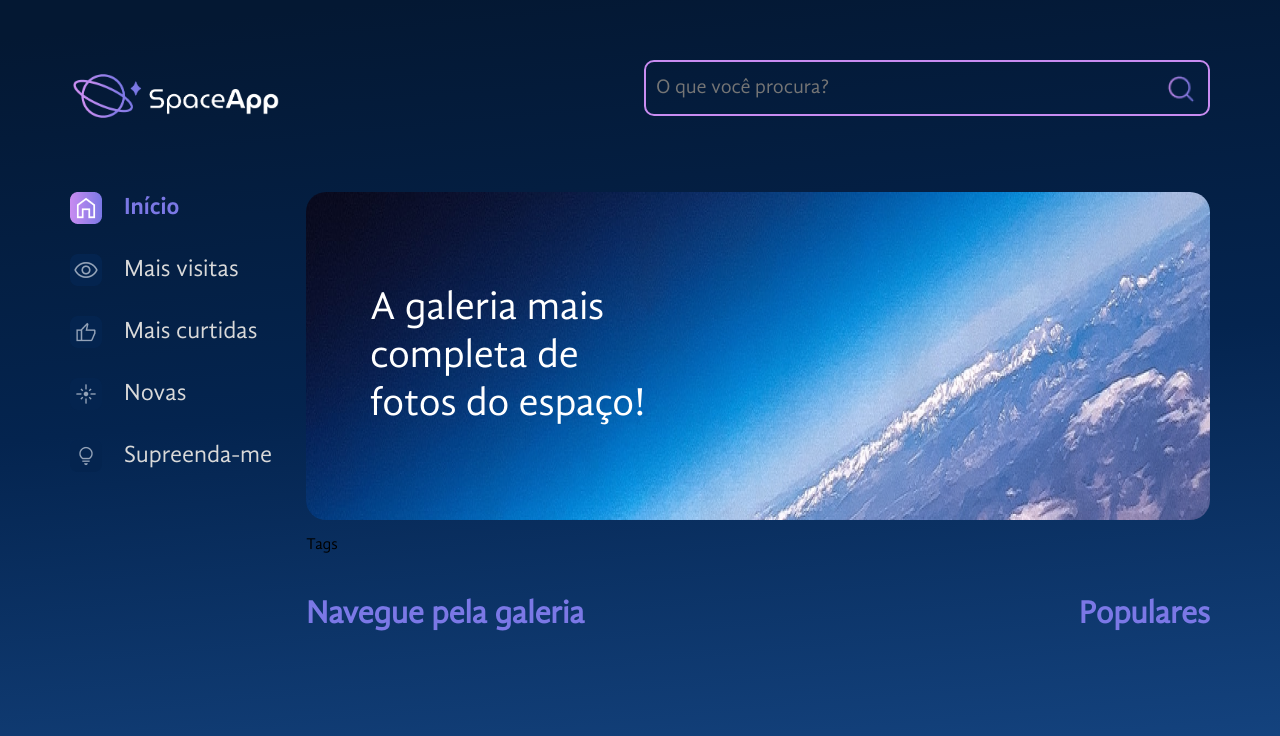
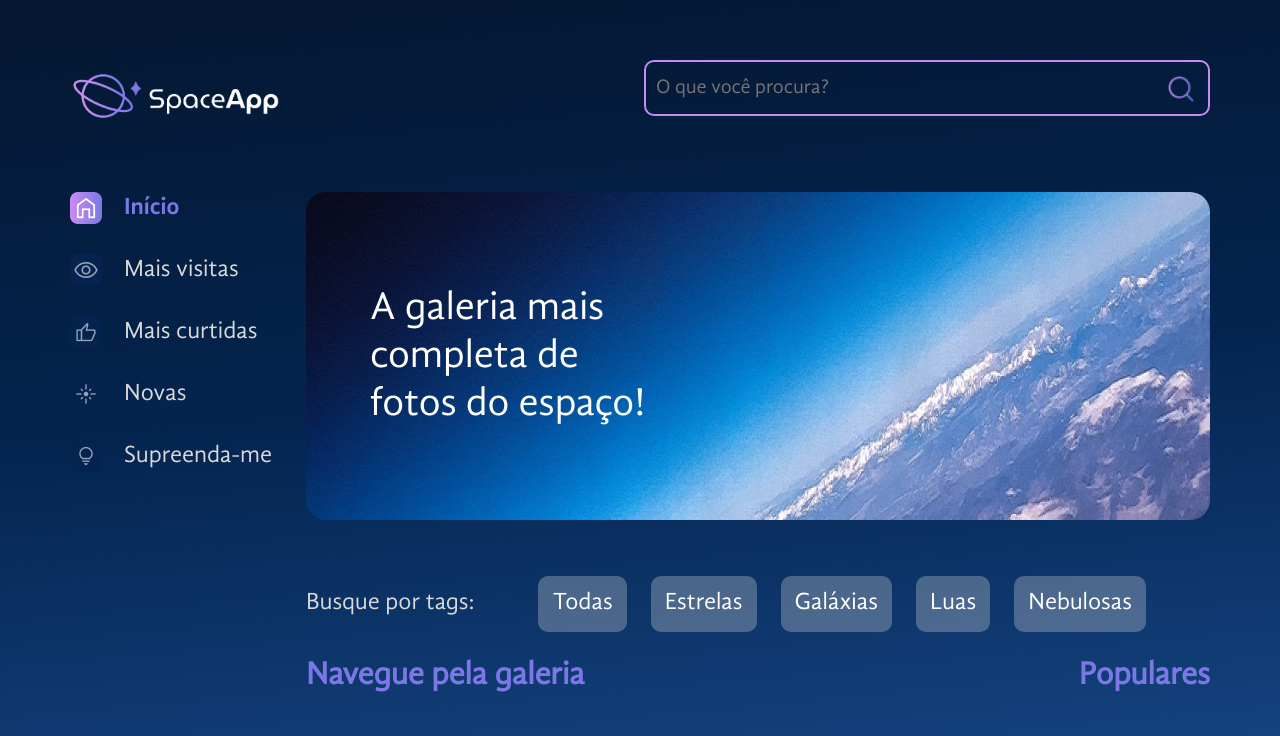
Before and after one commit to andrelucca99/space-app, a React (Vite) app: page / in a window 1280 px wide. Shown: the top 736 px of the page. Built offline with nearby package versions, Linux system fonts and the light colour scheme.

Commit message:
style: add estilos nas tags

```diff
--- a/src/components/Galeria/Tags/index.jsx
+++ b/src/components/Galeria/Tags/index.jsx
@@ -1,6 +1,49 @@
+import { styled } from "styled-components";
+import tags from "./tags.json";
+
+const TagsContainer = styled.section`
+  display: flex;
+  align-items: center;
+  gap: 64px;
+  margin-top: 56px;
+`;
+
+const TagTitulo = styled.h3`
+  font-weight: 400;
+  font-size: 24px;
+  color: #D9D9D9;
+  margin: 0;
+`;
+
+const TagStyled = styled.div`
+  display: flex;
+  gap: 24px;
+  justify-content: end;
+`;
+
+const TagButton = styled.button`
+    font-size: 24px;
+    color: #FFF;
+    background: rgba(217, 217, 217, 0.3);
+    border-radius: 10px;
+    cursor: pointer;
+    transition: background-color 0.3s ease;
+    padding: 12px;
+    box-sizing: border-box;
+    border: 2px solid transparent;
+    &:hover {
+      border-color: #C98CF1;
+    }
+`;
+
 const Tags = () => {
   return (
-    <p>Tags</p>
+    <TagsContainer>
+      <TagTitulo>Busque por tags:</TagTitulo>
+      <TagStyled>
+        {tags.map(tag => <TagButton key={tag.id}>{tag.titulo}</TagButton>)}
+      </TagStyled>
+    </TagsContainer>
   )
 }
 
--- /dev/null
+++ b/src/components/Galeria/Tags/tags.json
@@ -0,0 +1,22 @@
+[
+    {
+        "id": 0,
+        "titulo": "Todas"
+    },
+    {
+        "id": 1,
+        "titulo": "Estrelas"
+    },
+    {
+        "id": 2,
+        "titulo": "Galáxias"
+    },
+    {
+        "id": 3,
+        "titulo": "Luas"
+    },
+    {
+        "id": 4,
+        "titulo": "Nebulosas"
+    }
+]
```
